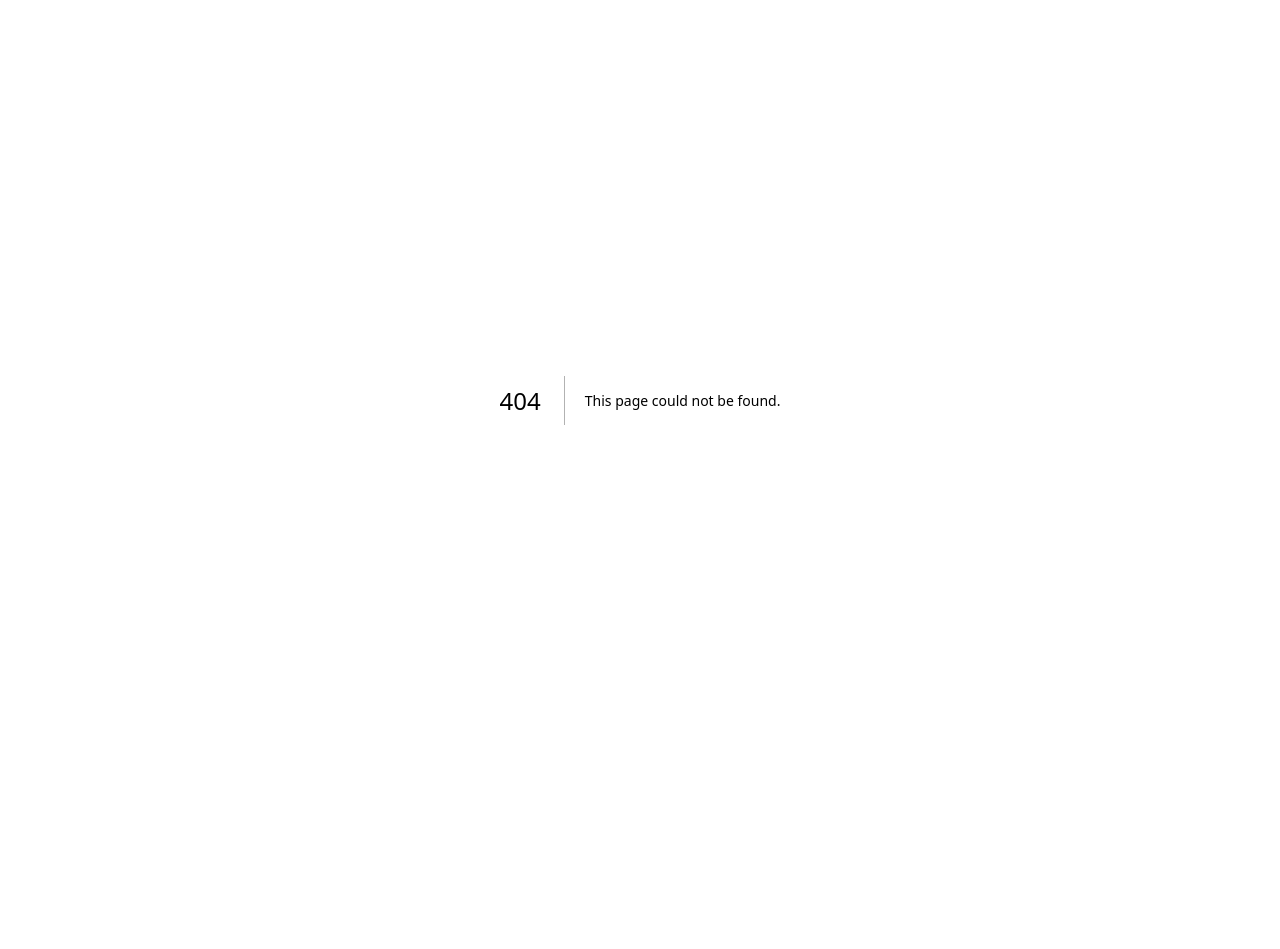
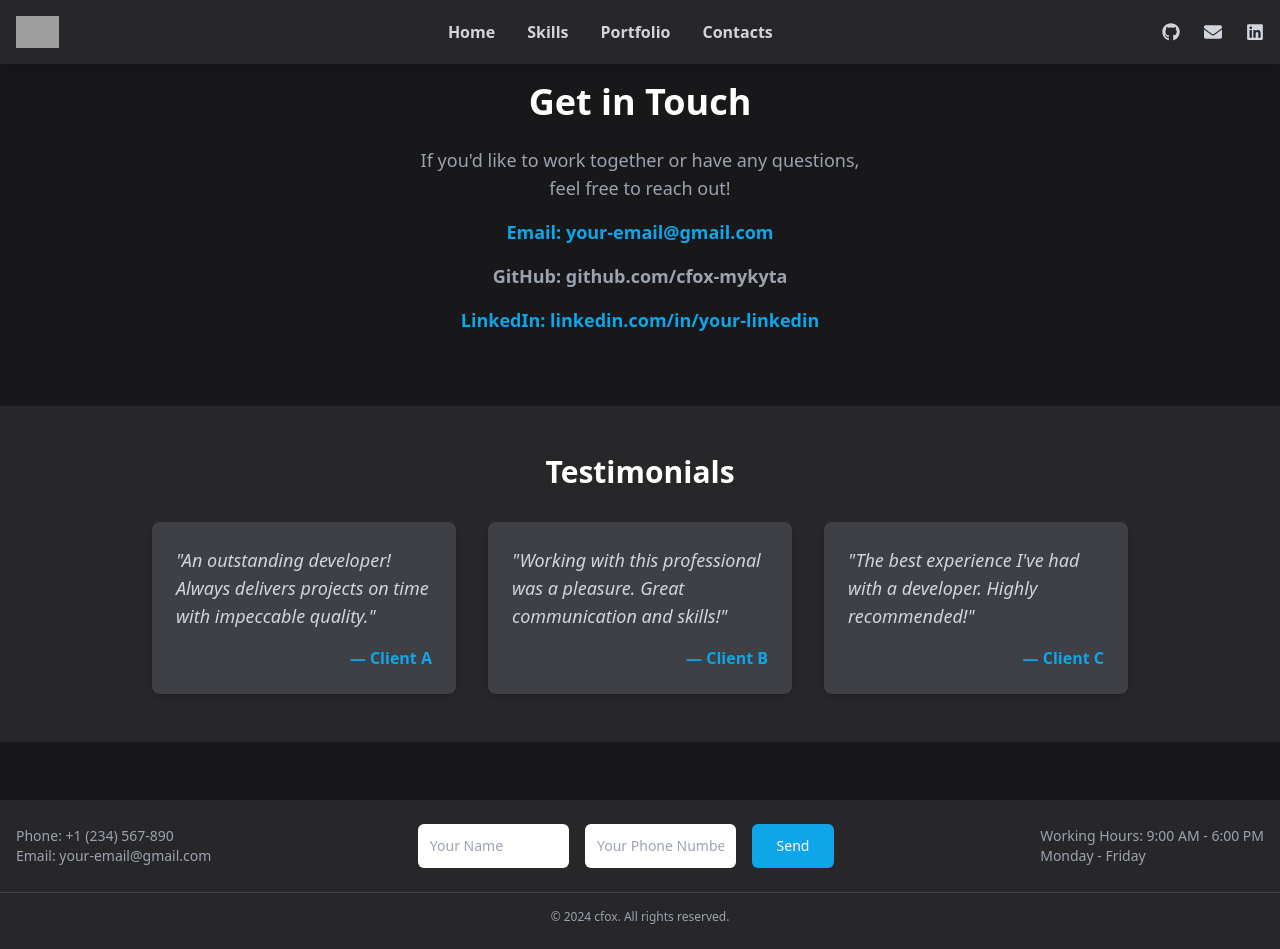
Before and after one commit to cfox-mykyta/cfox-mykyta-portfolio, a Next.js app: page /contacts in a window 1280 px wide. Before the commit this address had no page. Before the commit the page ends 800 px from the top, so only its background shows below. Built offline with nearby package versions, Linux system fonts and the light colour scheme; grey boxes are pictures that could not be loaded.

Commit message:
contacts page

```diff
--- /dev/null
+++ b/src/app/contacts/page.tsx
@@ -0,0 +1,72 @@
+import React from 'react';
+import Header from '../../components/Header';
+import Footer from '../../components/Footer';
+
+const Contacts: React.FC = () => {
+    return (
+        <>
+            <Header />
+            <div className="min-h-screen bg-zinc-900 text-white flex flex-col items-center justify-center">
+                {/* Контактна інформація */}
+                <div className="text-center p-6 max-w-lg">
+                    <h1 className="text-4xl font-bold mb-6">Get in Touch</h1>
+                    <p className="text-lg text-gray-400 mb-4">
+                        If you'd like to work together or have any questions, feel free to reach out!
+                    </p>
+                    <div className="space-y-4">
+                        <a
+                            href="mailto:your-email@gmail.com"
+                            className="block text-lg font-semibold text-sky-500 hover:underline"
+                        >
+                            Email: your-email@gmail.com
+                        </a>
+                        <a
+                            href="https://github.com/cfox-mykyta"
+                            target="_blank"
+                            rel="noopener noreferrer"
+                            className="block text-lg font-semibold text-gray-400 hover:text-gray-500 transition"
+                        >
+                            GitHub: github.com/cfox-mykyta
+                        </a>
+                        <a
+                            href="https://linkedin.com/in/your-linkedin"
+                            target="_blank"
+                            rel="noopener noreferrer"
+                            className="block text-lg font-semibold text-sky-500 hover:underline"
+                        >
+                            LinkedIn: linkedin.com/in/your-linkedin
+                        </a>
+                    </div>
+                </div>
+
+                {/* Відгуки */}
+                <div className="bg-zinc-800 w-full py-12 mt-12">
+                    <h2 className="text-3xl font-bold text-center mb-8">Testimonials</h2>
+                    <div className="max-w-screen-lg mx-auto grid grid-cols-1 md:grid-cols-3 gap-8 px-6">
+                        <div className="bg-zinc-700 p-6 rounded-lg shadow-md">
+                            <p className="text-lg italic text-gray-300">
+                                "An outstanding developer! Always delivers projects on time with impeccable quality."
+                            </p>
+                            <span className="block mt-4 text-right text-sky-500 font-semibold">— Client A</span>
+                        </div>
+                        <div className="bg-zinc-700 p-6 rounded-lg shadow-md">
+                            <p className="text-lg italic text-gray-300">
+                                "Working with this professional was a pleasure. Great communication and skills!"
+                            </p>
+                            <span className="block mt-4 text-right text-sky-500 font-semibold">— Client B</span>
+                        </div>
+                        <div className="bg-zinc-700 p-6 rounded-lg shadow-md">
+                            <p className="text-lg italic text-gray-300">
+                                "The best experience I've had with a developer. Highly recommended!"
+                            </p>
+                            <span className="block mt-4 text-right text-sky-500 font-semibold">— Client C</span>
+                        </div>
+                    </div>
+                </div>
+            </div>
+            <Footer />
+        </>
+    );
+};
+
+export default Contacts;
--- a/src/components/Header.tsx
+++ b/src/components/Header.tsx
@@ -19,7 +19,7 @@ const Header: React.FC = () => {
     { id: 'home', label: 'Home', href: '/' },
     { id: 'skills', label: 'Skills', href: '/soft-skills' },
     { id: 'portfolio', label: 'Portfolio', href: '#portfolio' },
-    { id: 'contacts', label: 'Contacts', href: '#contacts' },
+    { id: 'contacts', label: 'Contacts', href: '/contacts' },
   ];
 
   return (
```
